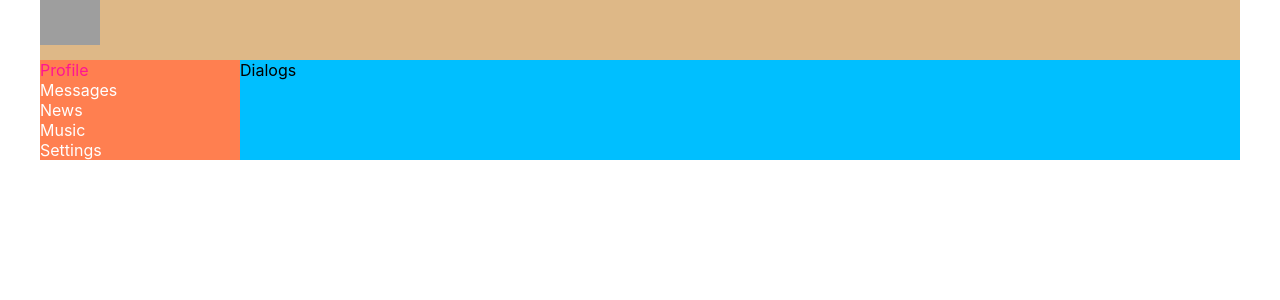
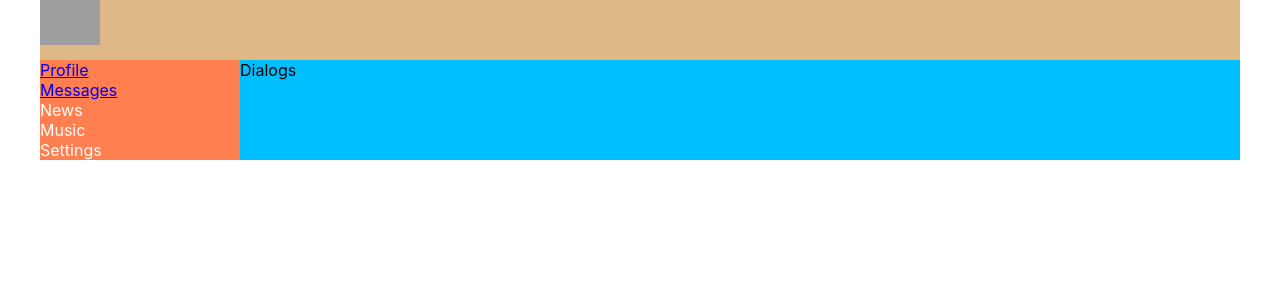
Before and after one commit to AloeOLOLOe/SNW22, a React (Create React App) app: page / in a window 1280 px wide. Shown: the top 300 px of the page. Built offline with nearby package versions, Linux system fonts and the light colour scheme; grey boxes are pictures that could not be loaded.

Commit message:
prepare setting routers to dialog and profile #19 15-07t

```diff
--- a/src/App.tsx
+++ b/src/App.tsx
@@ -11,9 +11,10 @@ const App = () => {
 
             <Header/>
             <Navbar/>
-            {/*  <Profile/>*/}
+
             <div className='app-wrapper-content'>
                 <Dialogs/>
+                {/*  <Profile/>*/}
             </div>
 
 
--- a/src/components/Navbar/Navbar.tsx
+++ b/src/components/Navbar/Navbar.tsx
@@ -6,10 +6,10 @@ export const Navbar=()=>{
     return(
         <nav className={s.nav}>
             <div className={`${s.item} ${s.active}`}>
-                <a>Profile</a>
+                <a href='/profile'>Profile</a>
             </div>
             <div className={s.item}>
-                <a>Messages</a>
+                <a href='/dialogs'>Messages</a>
             </div>
             <div className={s.item}>
                 <a>News</a>
```
